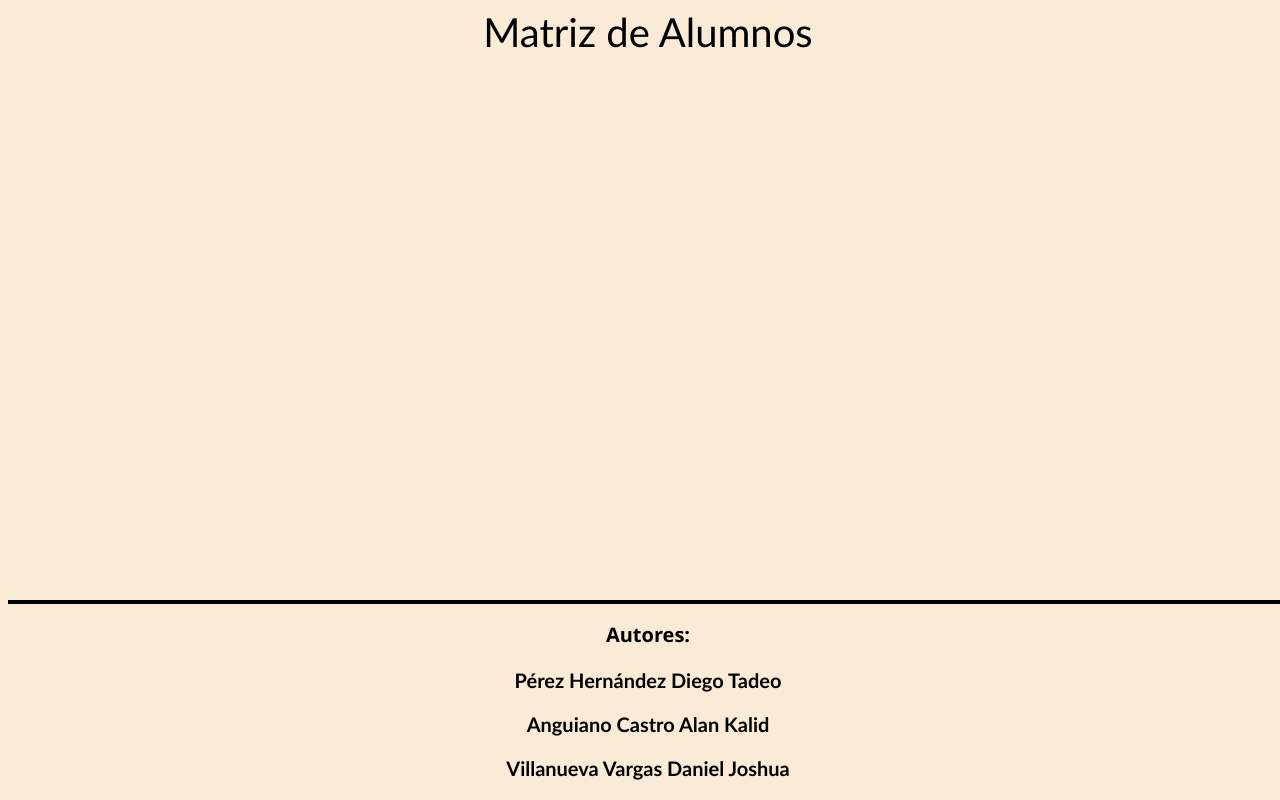
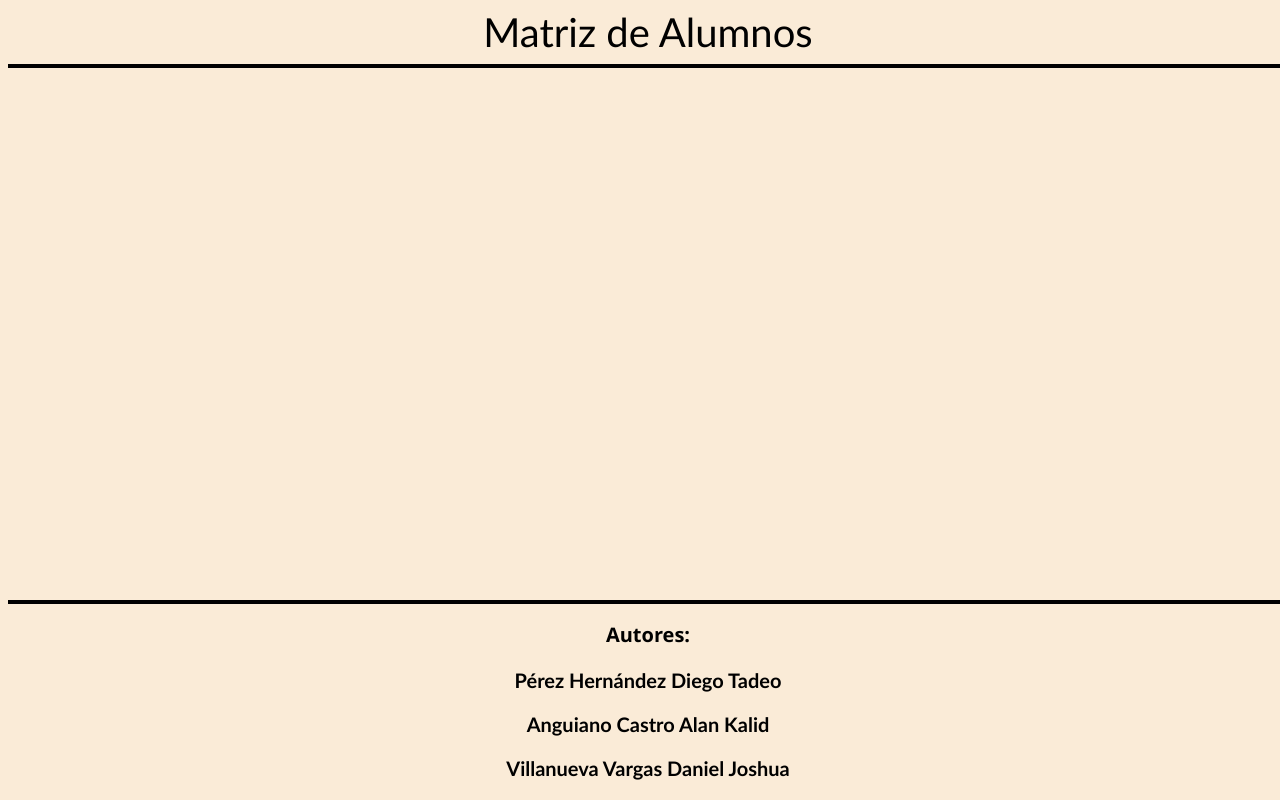
Before and after one commit to DieTad01/Matriz-Alumnos, a plain HTML site: page index.html in a window 1280 px wide. Drawn offline with Linux system fonts and the light colour scheme.

Commit message:
Mini cambios en interfaz grafica del html y css

```diff
--- a/css/style.css
+++ b/css/style.css
@@ -30,6 +30,6 @@ h3{
     width: 100%;
 }
 
-.piedepagina hr{
+hr{
     border: 2px solid black;
 }
--- a/index.html
+++ b/index.html
@@ -8,7 +8,11 @@
 </head>
 <body>
     <header>Matriz de Alumnos</header>
+    <hr>
 
+    <section>
+
+    </section>
 
     <div class="piedepagina">
         <hr>
```
